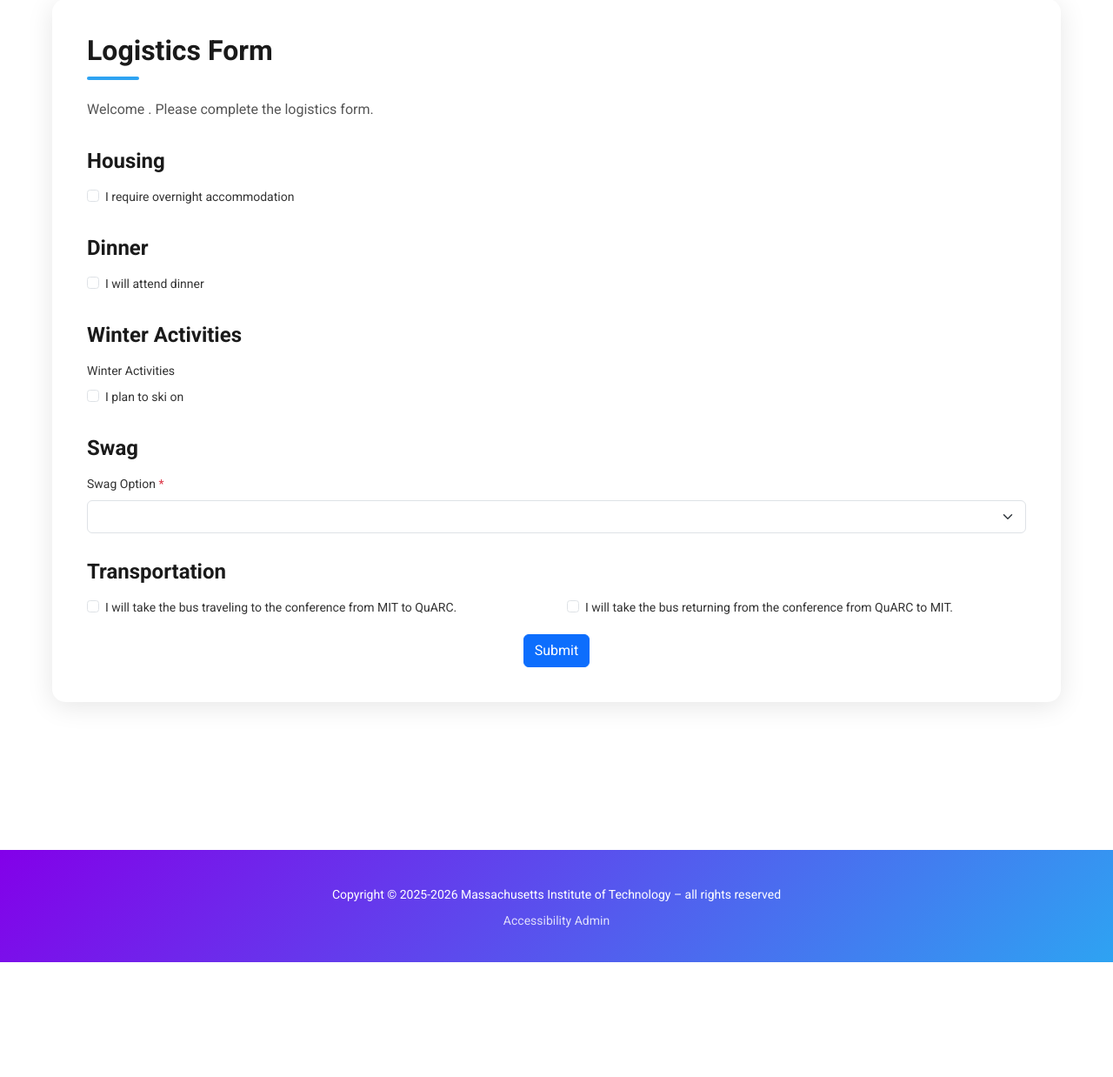
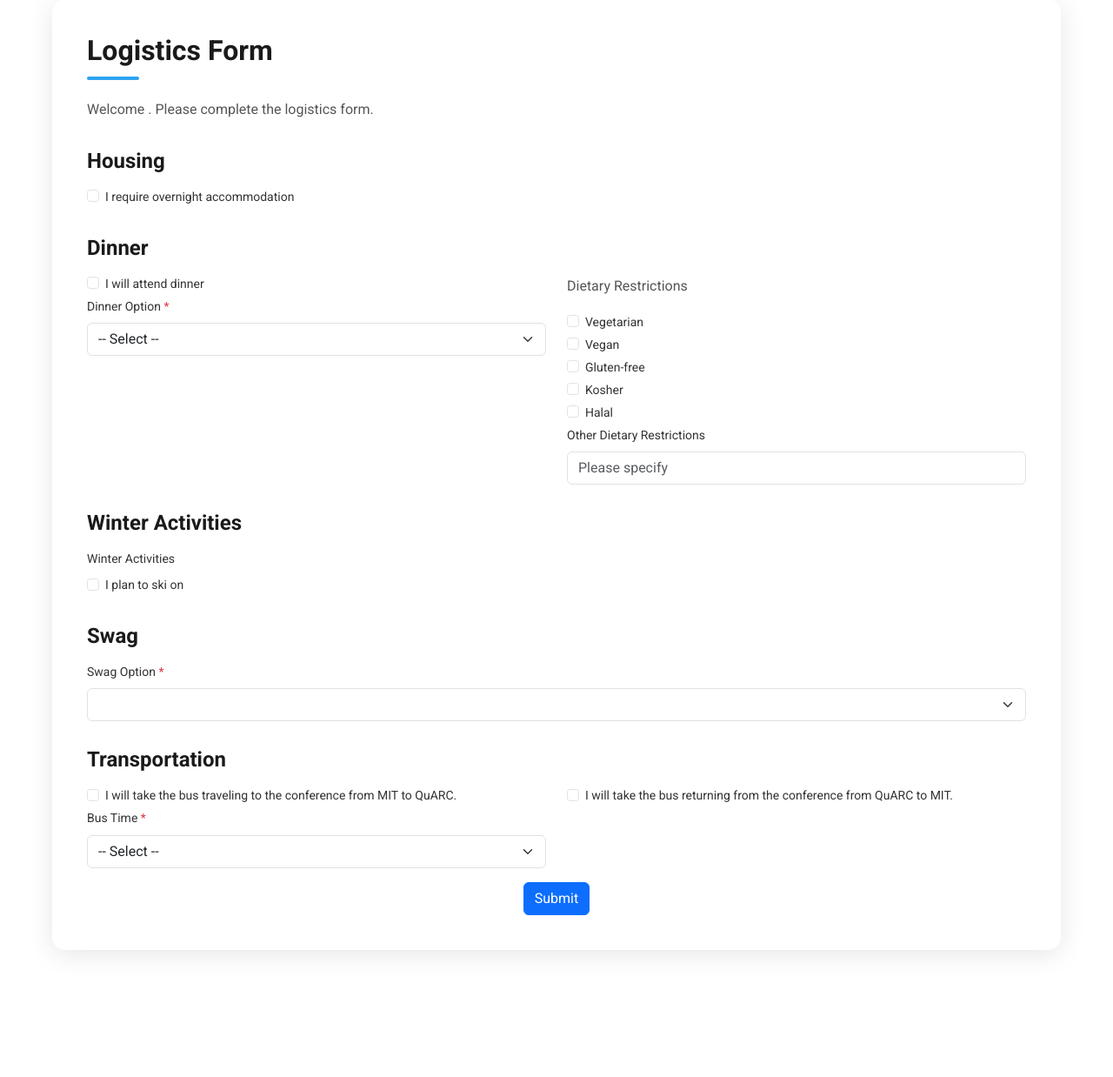
Before and after one commit to iQuISE/quarc-website, a Django app: template conference/templates/logistics_form.html in a window 1280 px wide. Shown: the part 201-1439 px from the top of the page at 87% size. Before the commit the page ends 1307 px from the top, so only its background shows below. Run offline with Django 4.2, Linux system fonts and the light colour scheme; the template is opened without the code that fills it: values that come from a table or form of the project are taken from there, others are empty.

Commit message:
Make more logistics form fields required

```diff
--- a/conference/templates/logistics_form.html
+++ b/conference/templates/logistics_form.html
@@ -52,7 +52,7 @@
         </div>
         <div class="row mb-3 overnight-section">
             <div class="col-md-6">
-				<label for="id_gender" class="form-label">Your Gender</label>
+				<label for="id_gender" class="form-label">Your Gender <span class="text-danger">*</span></label>
 				<select class="form-select" id="id_gender" name="gender">
 					<option value="">-- Select --</option>
 					<option value="Male" {% if housing_form.instance.gender == 'Male' %}selected{% endif %}>Male</option>
@@ -62,7 +62,7 @@
 				</select>
             </div>
             <div class="col-md-6">
-				<label for="id_preferred_roommate_gender" class="form-label">Preferred Roommate Gender</label>
+				<label for="id_preferred_roommate_gender" class="form-label">Preferred Roommate Gender <span class="text-danger">*</span></label>
 				<select class="form-select" id="id_preferred_roommate_gender" name="preferred_roommate_gender">
 					<option value="">-- Select --</option>
 					<option value="Male" {% if housing_form.instance.preferred_roommate_gender == 'Male' %}selected{% endif %}>Male</option>
@@ -100,8 +100,9 @@
                     </label>
                 </div>
 				<div class="dinner-section">
-					<label for="id_dinner_option" class="form-label">Dinner Option</label>
+					<label for="id_dinner_option" class="form-label">Dinner Option <span class="text-danger">*</span></label>
 					<select class="form-select" id="id_dinner_option" name="dinner_option">
+						<option value="">-- Select --</option>
 						{% for dinner_option in dinner_options %}
 						<option value="{{dinner_option.0}}" {% if dinner_form.instance.dinner_option.id == dinner_option.0 %}selected{% endif %}>{{dinner_option.1}}</option>
 						{% endfor %}
@@ -228,7 +229,7 @@
                     </label>
                 </div>
 				<div class="bus-to-section">
-					<label for="id_bus_to_type" class="form-label">Bus Time</label>
+					<label for="id_bus_to_type" class="form-label">Bus Time <span class="text-danger">*</span></label>
 					<select class="form-select" id="id_bus_to_type" name="bus_to_type">
 						<option value="">-- Select --</option>
 						<option value="0" {% if bus_form.instance.bus_to_type == 0 %}selected{% endif %}>Early</option>
@@ -256,29 +257,36 @@
 {% block extend_scripts %}
 <script>
  document.addEventListener('DOMContentLoaded', function() {
-	 function hideByCheckbox(checkbox_id, hide_class){
-		 const hideCheckbox = document.getElementById(checkbox_id)
-		 const hideDivs = document.getElementsByClassName(hide_class);
-		 function updateHide(){
-			 if(hideCheckbox.checked){
-				 for(const hideDiv of hideDivs){
-					 hideDiv.style.display = hideDiv.hidden_style;
+	 function showByCheckbox(checkbox_id, show_class, requiredIds){
+		 const showCheckbox = document.getElementById(checkbox_id)
+		 const showDivs = document.getElementsByClassName(show_class);
+		 function updateShow(){
+			 if(showCheckbox.checked){
+				 for(const showDiv of showDivs){
+					 showDiv.style.display = showDiv.hidden_style;
+				 }
+				 for(const id of requiredIds){
+					 document.getElementById(id).required = true;
 				 }
 			 }
 			 else{
-				 for(const hideDiv of hideDivs){
-					 hideDiv.hidden_style = hideDiv.style.display;
-					 hideDiv.style.display = 'none';
+				 for(const showDiv of showDivs){
+					 showDiv.hidden_style = showDiv.style.display;
+					 showDiv.style.display = 'none';
+				 }
+				 for(const id of requiredIds){
+					 document.getElementById(id).required = false;
 				 }
 			 }
 		 }
-		 hideCheckbox.addEventListener('change', updateHide);
-		 updateHide();
+		 showCheckbox.addEventListener('change', updateShow);
+		 updateShow();
 	 }
 
-	 hideByCheckbox('id_overnight_required', 'overnight-section');
-	 hideByCheckbox('id_dinner_required', 'dinner-section');
-	 hideByCheckbox('id_bus_to_required', 'bus-to-section');
+	 showByCheckbox('id_overnight_required', 'overnight-section',
+					['id_gender', 'id_preferred_roommate_gender']);
+	 showByCheckbox('id_dinner_required', 'dinner-section', ['id_dinner_option']);
+	 showByCheckbox('id_bus_to_required', 'bus-to-section', ['id_bus_to_type']);
 
      const roommateSelector = document.getElementById('id_preferred_roommate');
      const roommateOther = document.getElementById('roommate_other');
```
